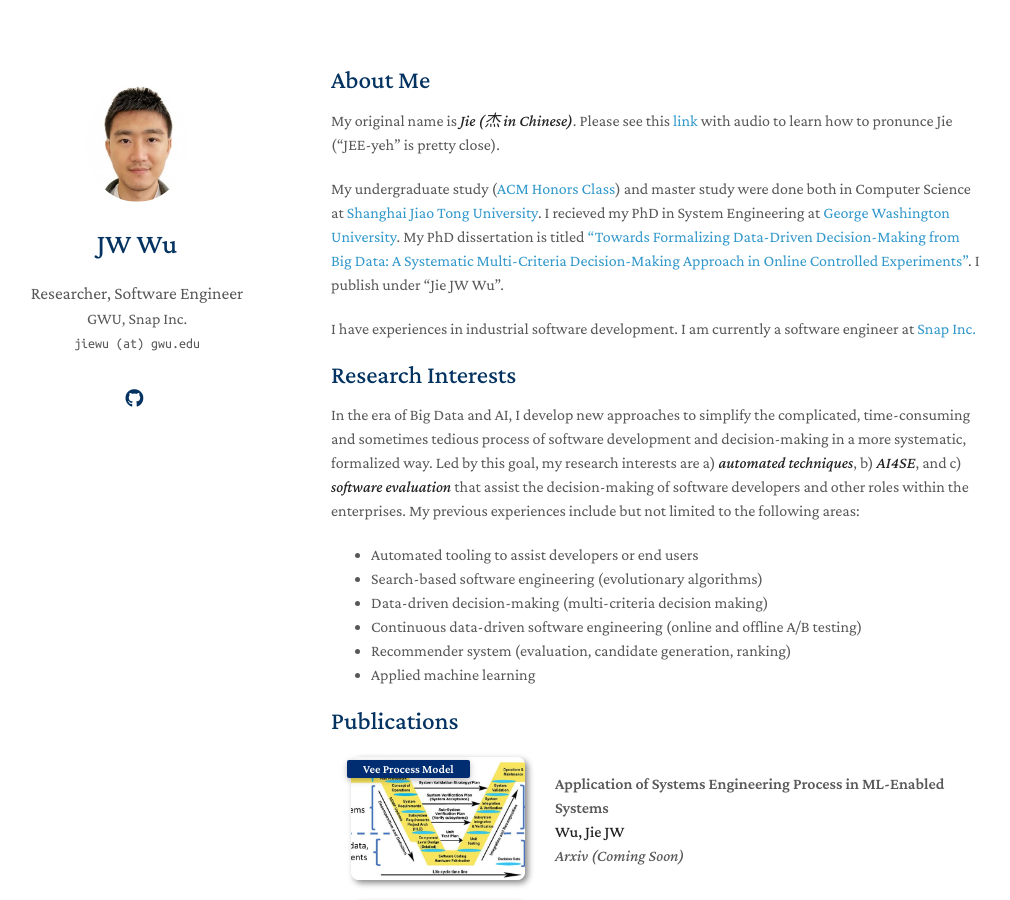
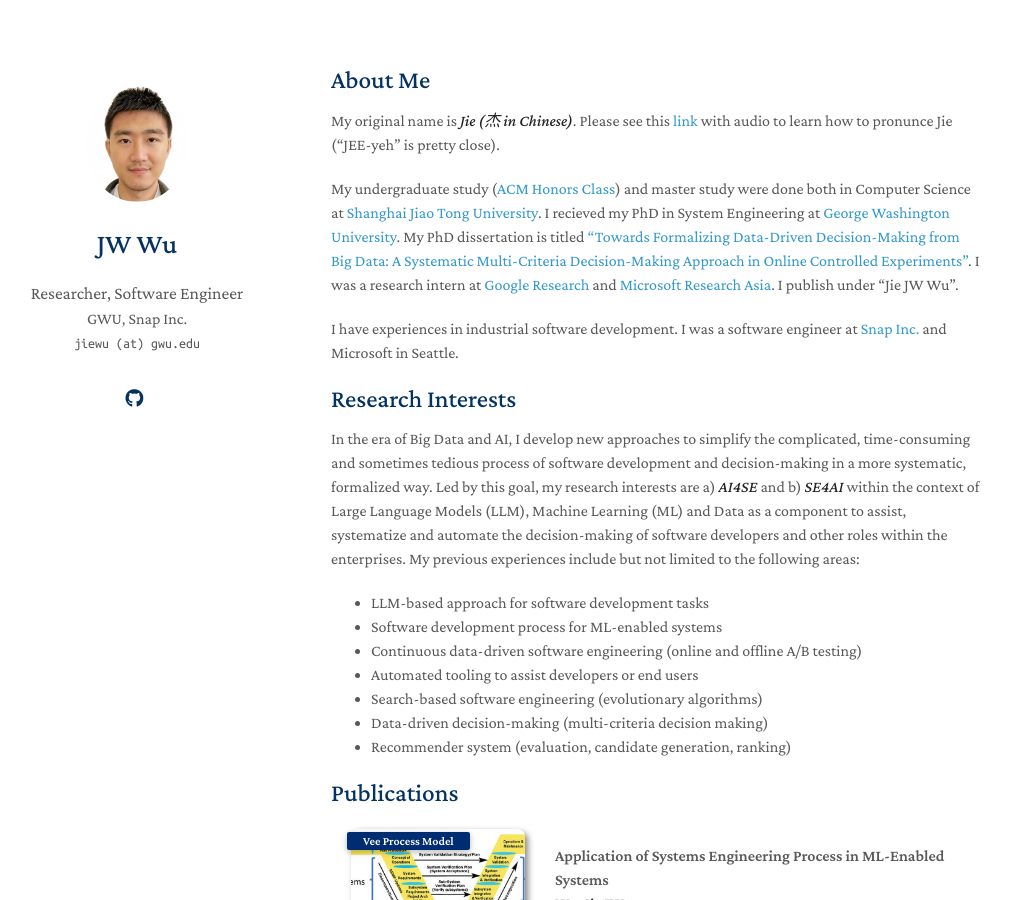
Before and after one commit to yaoyao-liu/minimal-light, a Jekyll site: the page built from index.md, in a window 1280 px wide and 900 px high. Shown: the whole window, without its empty margins (139-1149 px from the left). Built offline with Jekyll 4.4.1, drawn with Linux system fonts in a browser that asks for light colours; nearby versions of some CDN libraries; a style sheet for code colours, icons or effects is not loaded; our own code applies the rules of GitHub Pages for plain Markdown files.

Commit message:
Update index.md

```diff
--- a/index.md
+++ b/index.md
@@ -5,17 +5,18 @@ layout: homepage
 ## About Me
 My original name is _**Jie (杰 in Chinese)**_. Please see this [link](https://en.wiktionary.org/wiki/ji%C3%A9) with audio to learn how to pronunce Jie ("JEE-yeh" is pretty close).
 
-My undergraduate study ([ACM Honors Class](https://acm.sjtu.edu.cn/home)) and master study were done both in Computer Science at [Shanghai Jiao Tong University](https://www.cs.sjtu.edu.cn/en/). I recieved my PhD in System Engineering at [George Washington University](https://www.seas.gwu.edu/). My PhD dissertation is titled ["Towards Formalizing Data-Driven Decision-Making from Big Data: A Systematic Multi-Criteria Decision-Making Approach in Online Controlled Experiments"](https://www.proquest.com/docview/2784774986?pq-origsite=gscholar&fromopenview=true). I publish under "Jie JW Wu".
+My undergraduate study ([ACM Honors Class](https://acm.sjtu.edu.cn/home)) and master study were done both in Computer Science at [Shanghai Jiao Tong University](https://www.cs.sjtu.edu.cn/en/). I recieved my PhD in System Engineering at [George Washington University](https://www.seas.gwu.edu/). My PhD dissertation is titled ["Towards Formalizing Data-Driven Decision-Making from Big Data: A Systematic Multi-Criteria Decision-Making Approach in Online Controlled Experiments"](https://www.proquest.com/docview/2784774986?pq-origsite=gscholar&fromopenview=true). I was a research intern at [Google Research](https://research.google/) and [Microsoft Research Asia](https://www.microsoft.com/en-us/research/lab/microsoft-research-asia/). I publish under "Jie JW Wu".
 
-I have experiences in industrial software development. I am currently a software engineer at [Snap Inc.](https://snap.com/en-US)
+I have experiences in industrial software development. I was a software engineer at [Snap Inc.](https://snap.com/en-US) and Microsoft in Seattle.
 
 ## Research Interests
-In the era of Big Data and AI, I develop new approaches to simplify the complicated, time-consuming and sometimes tedious process of software development and decision-making in a more systematic, formalized way. Led by this goal, my research interests are a) ***automated techniques***, b) ***AI4SE***, and c) ***software evaluation*** that assist the decision-making of software developers and other roles within the enterprises. My previous experiences include but not limited to the following areas:
+In the era of Big Data and AI, I develop new approaches to simplify the complicated, time-consuming and sometimes tedious process of software development and decision-making in a more systematic, formalized way. Led by this goal, my research interests are a) ***AI4SE*** and b) ***SE4AI*** within the context of Large Language Models (LLM), Machine Learning (ML) and Data as a component to assist, systematize and automate the decision-making of software developers and other roles within the enterprises. My previous experiences include but not limited to the following areas:
+- LLM-based approach for software development tasks
+- Software development process for ML-enabled systems
+- Continuous data-driven software engineering (online and offline A/B testing)
 - Automated tooling to assist developers or end users
 - Search-based software engineering (evolutionary algorithms)
 - Data-driven decision-making (multi-criteria decision making)
-- Continuous data-driven software engineering (online and offline A/B testing)
 - Recommender system (evaluation, candidate generation, ranking)
-- Applied machine learning
 
 {% include_relative _includes/publications.md %}
```
